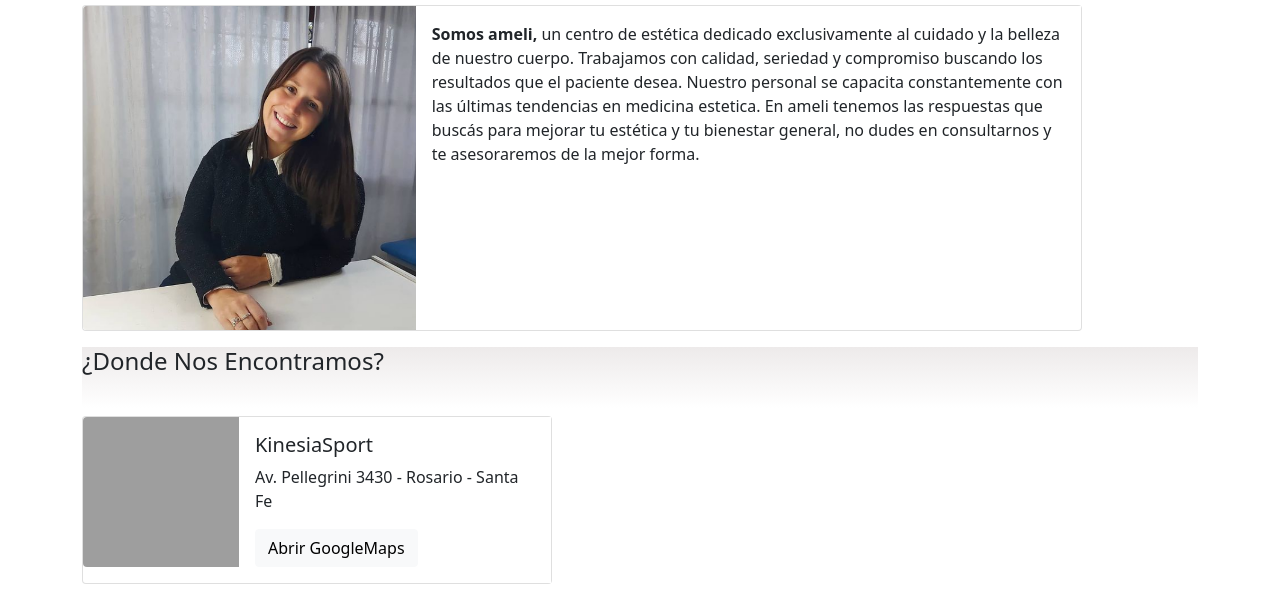
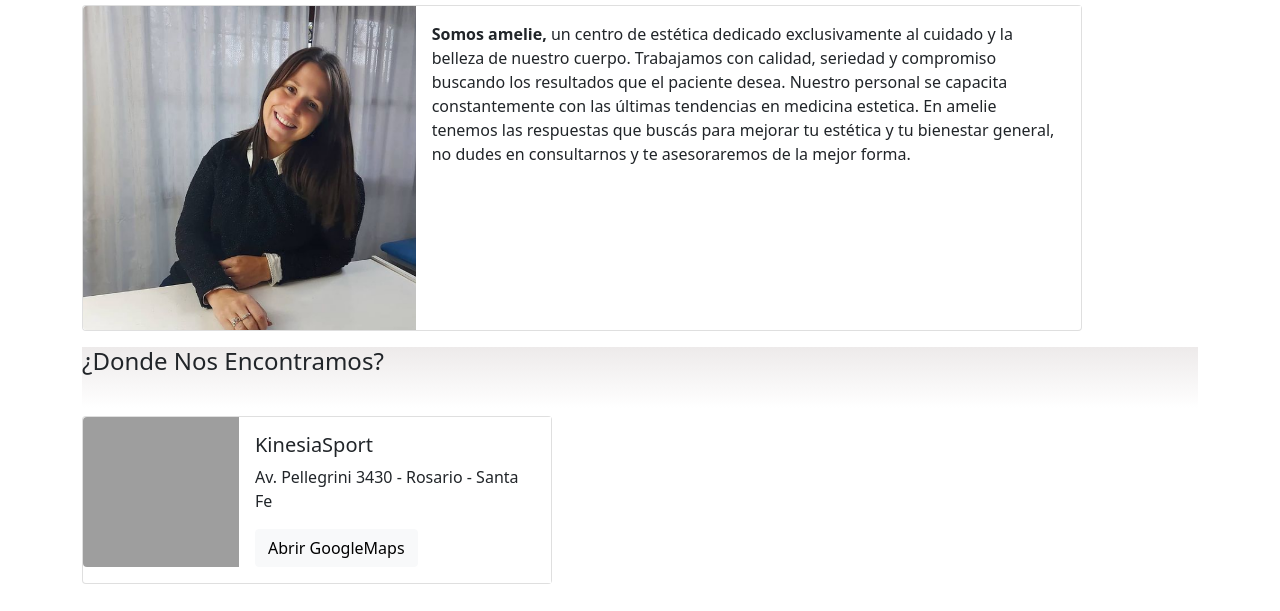
Before and after one commit to Emanuelgb91/Amelie-Js, a website: page quienes somos.html in a window 1280 px wide. Shown: the part 189-800 px from the top of the page. Drawn offline with nearby package versions, Linux system fonts and the light colour scheme; grey boxes are pictures that could not be loaded.

Commit message:
correccion texto (quienes somos)

```diff
--- a/quienes somos.html
+++ b/quienes somos.html
@@ -72,10 +72,10 @@
           </div>
           <div class="col-md-8">
             <div class="card-body">
-              <p class="card-text"><span class="tarjeta__texto--importante">Somos ameli,</span> un centro de estética  dedicado exclusivamente al cuidado y la belleza de nuestro cuerpo.
+              <p class="card-text"><span class="tarjeta__texto--importante">Somos amelie,</span> un centro de estética  dedicado exclusivamente al cuidado y la belleza de nuestro cuerpo.
                 Trabajamos con calidad, seriedad y compromiso buscando los resultados que el paciente desea.
                 Nuestro personal se capacita constantemente con las últimas tendencias en medicina estetica.
-                En ameli tenemos las respuestas que buscás para mejorar tu estética y tu bienestar general, no dudes en consultarnos y te asesoraremos de la mejor forma.
+                En amelie tenemos las respuestas que buscás para mejorar tu estética y tu bienestar general, no dudes en consultarnos y te asesoraremos de la mejor forma.
               </p>
             </div>
           </div>
```
